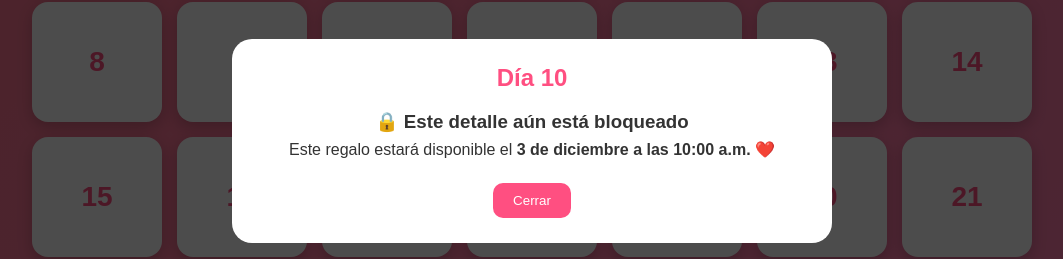
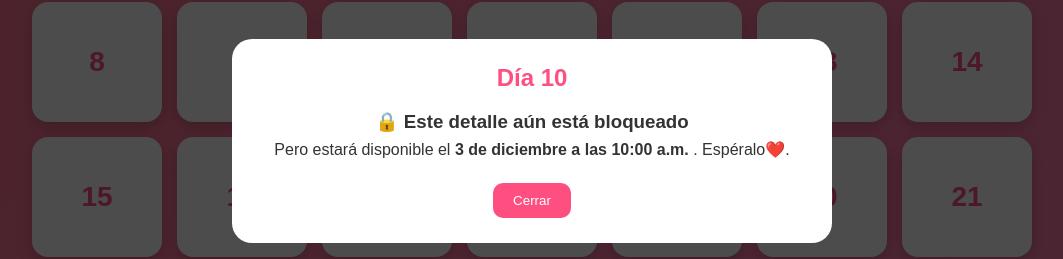
Before and after one commit to juanf-7/Calendario_viento, a plain HTML site: page index.html in a window 1280 px wide. Both pictures are taken after a click on the element "10". Shown: the part 259-518 px from the top of the page, without its empty margins (108-1171 px from the left). Drawn offline with Linux system fonts and the light colour scheme.

Commit message:
Update index.html

```diff
--- a/index.html
+++ b/index.html
@@ -118,27 +118,6 @@ Es el plan maestro que tengo para demostrarte que puedo aprender a hacerte senti
 </div>
 
 <script>
-
-/*
-=================================================
-CAMBIA AQUÍ TODO EL CONTENIDO DEL CALENDARIO
-=================================================
-
-texto:
-Mensaje que verá ella.
-
-imagen:
-Puedes poner una URL.
-
-audio:
-Puedes poner una URL.
-
-youtube:
-Puedes poner un enlace.
-
-Si no quieres usar alguno,
-déjalo vacío.
-*/
 
 const dias = [
 
@@ -365,9 +344,9 @@ function abrirDia(index){
         `
         <h3>🔒 Este detalle aún está bloqueado</h3>
         <p>
-        Este regalo estará disponible el
+        Pero estará disponible el
         <strong>${fechaBonita}</strong>
-        ❤️
+        . Espéralo❤️.
         </p>
         `;
 
```
